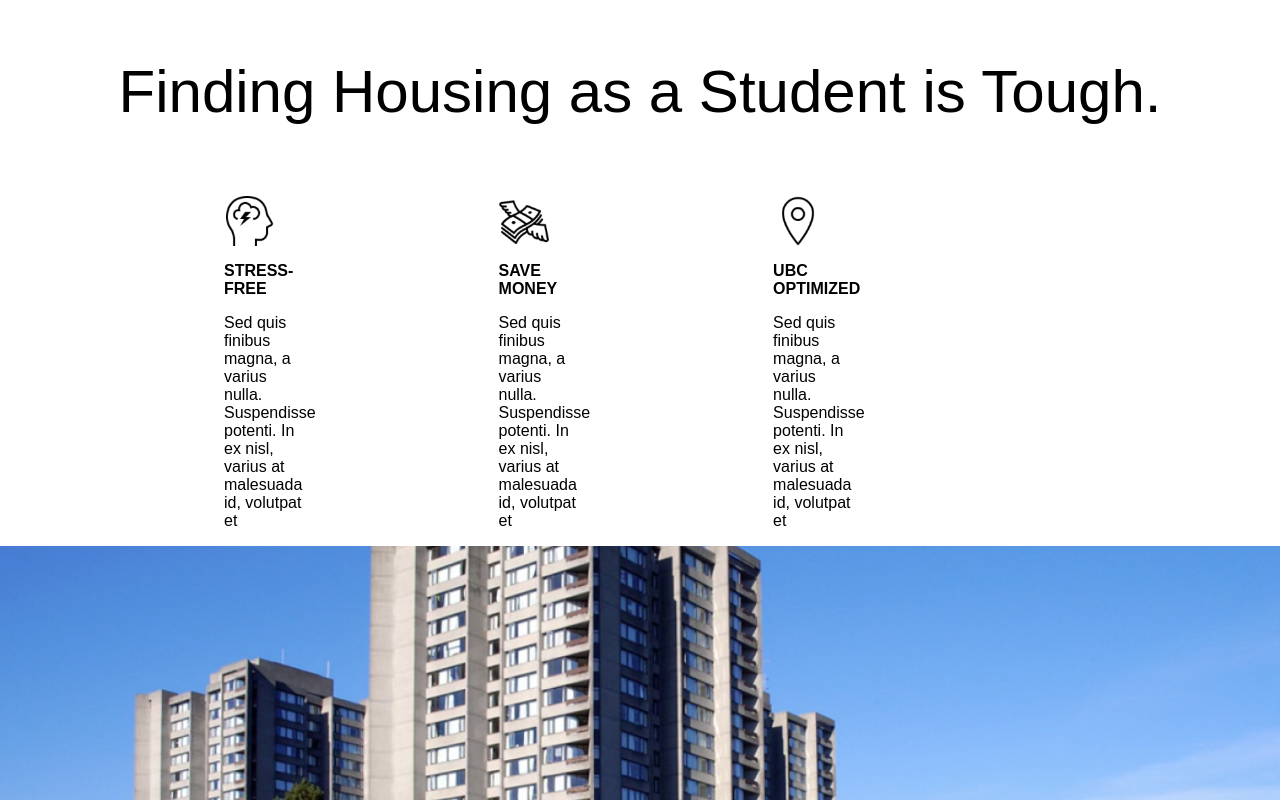
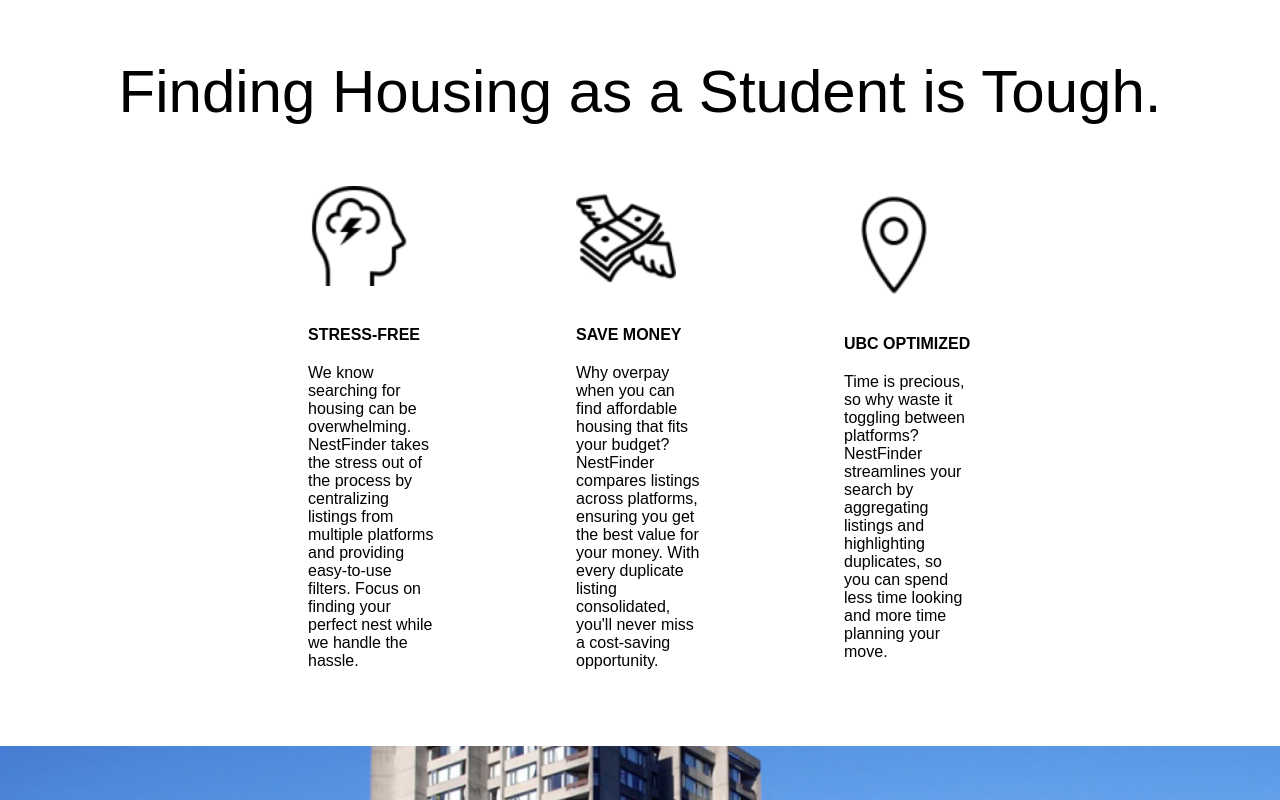
Before and after one commit to anthonyl8/nest-finder, a plain HTML site: page homepage.html in a window 1280 px wide. Shown: the part 700-1500 px from the top of the page. Drawn offline with Linux system fonts and the light colour scheme; a web font is replaced by a local one.

Commit message:
made reasons why - added animations + other small css fixes

```diff
--- a/homepage.html
+++ b/homepage.html
@@ -26,28 +26,28 @@
     </div>
     </div>
     <p class="heading">Finding Housing as a Student is Tough.</p>
-    <div class="why-us">
-      <div class="reason-block">
+
+    <div class="reasons-container">
+      <span class="column">
         <img class="icon" src="icons/lightning-mind.png">
         <p class="reason-title">STRESS-FREE</p>
         <p class="reason">
-          Sed quis finibus magna, a varius nulla. Suspendisse potenti. In ex nisl, varius at malesuada id, volutpat et
-        </p>
-      </div>
-      <div class="reason-block">
+          We know searching for housing can be overwhelming. NestFinder takes the stress out of the process by centralizing listings from multiple platforms and providing easy-to-use filters. Focus on finding your perfect nest while we handle the hassle.        </p>
+      </span>
+
+      <span class="column">
         <img class="icon" src="icons/flying-money.png">
         <p class="reason-title">SAVE MONEY</p>
         <p class="reason">
-          Sed quis finibus magna, a varius nulla. Suspendisse potenti. In ex nisl, varius at malesuada id, volutpat et
-        </p>
-      </div>
-      <div class="reason-block">
+          Why overpay when you can find affordable housing that fits your budget? NestFinder compares listings across platforms, ensuring you get the best value for your money. With every duplicate listing consolidated, you'll never miss a cost-saving opportunity.         </p>
+      </span>
+
+      <span class="column">
         <img class="icon" src="icons/location.png">
         <p class="reason-title">UBC OPTIMIZED</p>
         <p class="reason">
-          Sed quis finibus magna, a varius nulla. Suspendisse potenti. In ex nisl, varius at malesuada id, volutpat et
-        </p>
-      </div>
+          Time is precious, so why waste it toggling between platforms? NestFinder streamlines your search by aggregating listings and highlighting duplicates, so you can spend less time looking and more time planning your move.        </p>
+      </span>
     </div>
     <img src="images/apartment-view-2.png" class="apartment-view">
     <p class="heading">Join Nest Finder.</p>
--- a/style.css
+++ b/style.css
@@ -35,7 +35,7 @@
   color: #fff;
   padding: 10px 20px;
   font-family: Jersey, sans-serif;
-    font-size: px;
+  font-size: 200px;
   font-weight: bold;
   text-align: center;
 }
@@ -108,31 +108,52 @@
   margin-bottom: 0px;
   font-size: 60px;
   text-align: center;
+  opacity: 0; /* Initially hidden */
+  transform: scale(0); /* Start small */
+  animation: grow 3s forwards; /* Animation */
 }
 
-  .why-us {
-    display: grid;
-    width: 65%;
-    grid-template-columns: 33% 33% 33%;
-    margin: 0 auto;
+
+.reasons-container {
+  display: flex;
+  justify-content: center;
+  align-items: center;
+  margin-top: 30px;
+  margin-bottom: 30px;
+  opacity: 0; /* Initially hidden */
+  transform: scale(0); /* Start small */
+  animation: grow 3s forwards; /* Animation */
 }
 
-  .reason-block {
-    /* margin-top: 25px;
-    margin-bottom: 20px;
-    width: 95%; */
-    width: 30%;
-    margin-top: 70px;
+@keyframes grow {
+  0% {
+    opacity: 0;
+    transform: scale(0);
+  }
+  100% {
+    opacity: 1;
+    transform: scale(1);
+  }
 }
 
+.column {
+width: 10%;
+margin: 30px;
+padding-left: 40px;
+padding-right: 40px;
+}
+
+
 .icon {
-    width: 50px;
+width: 100px;
 display: block;
 }
 .reason-title {
 display: block;
 font-family: Jersey, sans-serif;
 font-weight: bold;
+margin-top: 40px;
+margin-bottom: 20px;
 }
 .small-terms {
 margin-top: 5px;
```
Lines whose indentation alone changed are shown as unchanged.
